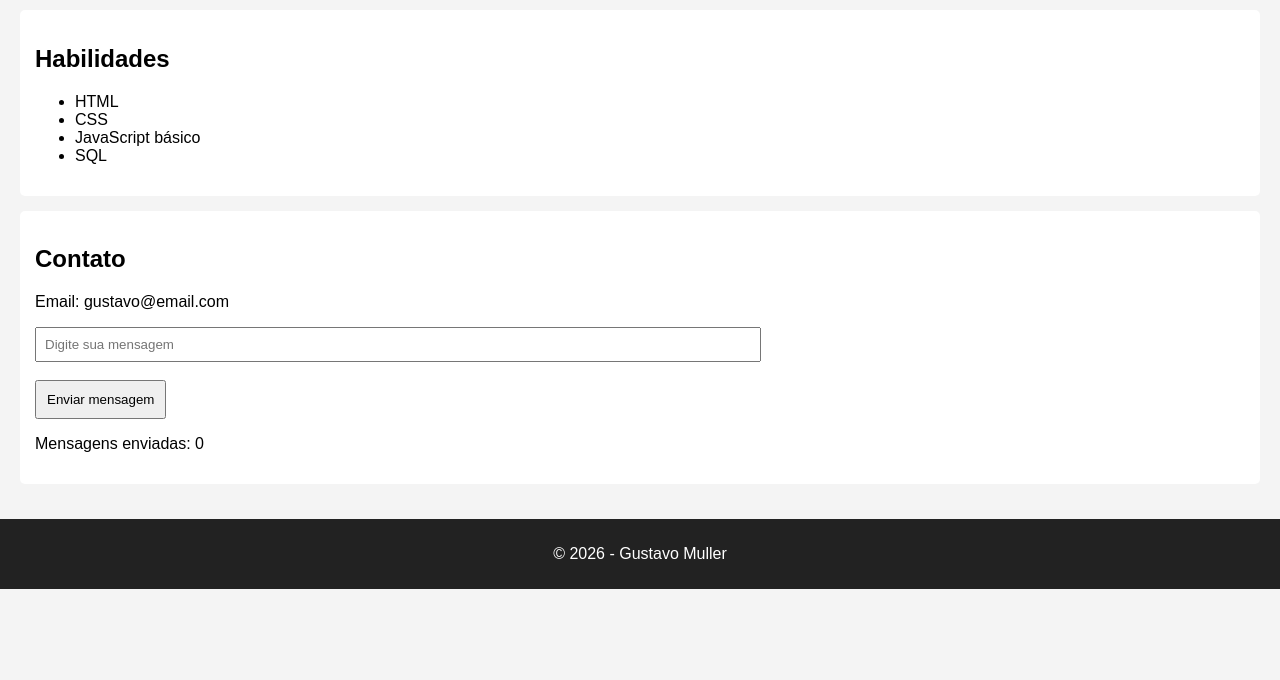
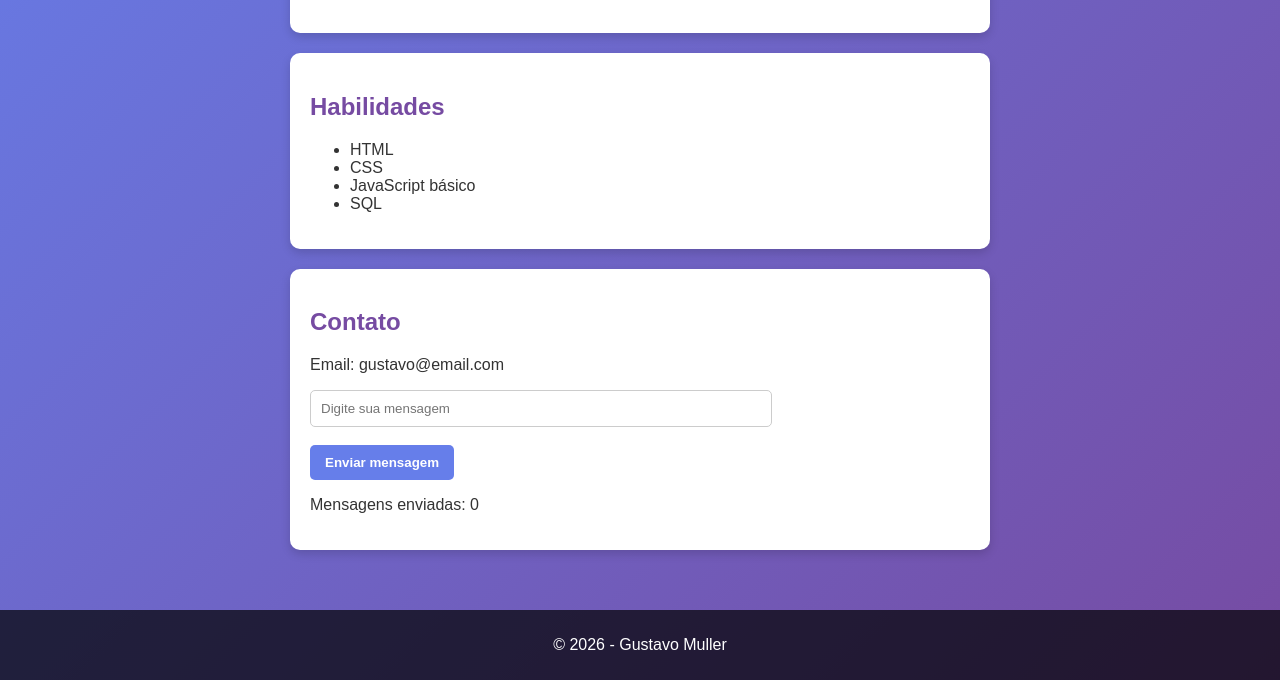
Before and after one commit to Gustavomullersouza/Atividade01Deveops, a plain HTML site: page index.html in a window 1280 px wide. Shown: the part 311-991 px from the top of the page. Before the commit the page ends 900 px from the top, so only its background shows below. Drawn offline with Linux system fonts and the light colour scheme.

Commit message:
Melhoria visual com gradiente, sombras e efeitos hover

```diff
--- a/style.css
+++ b/style.css
@@ -1,40 +1,67 @@
 body {
   font-family: Arial, sans-serif;
   margin: 0;
-  background: #f4f4f4;
+  background: linear-gradient(135deg, #667eea, #764ba2);
+  color: #333;
 }
 
 header {
-  background: #222;
+  background: rgba(0, 0, 0, 0.7);
   color: white;
   text-align: center;
-  padding: 20px;
+  padding: 25px;
+  box-shadow: 0 2px 10px rgba(0,0,0,0.3);
 }
 
 main {
   padding: 20px;
+  max-width: 700px;
+  margin: auto;
 }
 
 section {
   background: white;
-  margin-bottom: 15px;
-  padding: 15px;
-  border-radius: 5px;
+  margin-bottom: 20px;
+  padding: 20px;
+  border-radius: 10px;
+  box-shadow: 0 4px 10px rgba(0,0,0,0.15);
+  transition: transform 0.2s;
+}
+
+section:hover {
+  transform: scale(1.02);
+}
+
+h2 {
+  color: #764ba2;
 }
 
 input {
-  padding: 8px;
-  width: 60%;
+  padding: 10px;
+  width: 70%;
+  border-radius: 5px;
+  border: 1px solid #ccc;
 }
 
 button {
-  padding: 10px;
+  padding: 10px 15px;
   cursor: pointer;
+  border: none;
+  border-radius: 5px;
+  background: #667eea;
+  color: white;
+  font-weight: bold;
+  transition: 0.3s;
+}
+
+button:hover {
+  background: #5a67d8;
 }
 
 footer {
-  background: #222;
+  background: rgba(0, 0, 0, 0.7);
   color: white;
   text-align: center;
   padding: 10px;
+  margin-top: 20px;
 }
```
Also changed, not shown: index.html (line endings or trailing spaces), script.js (line endings or trailing spaces).
